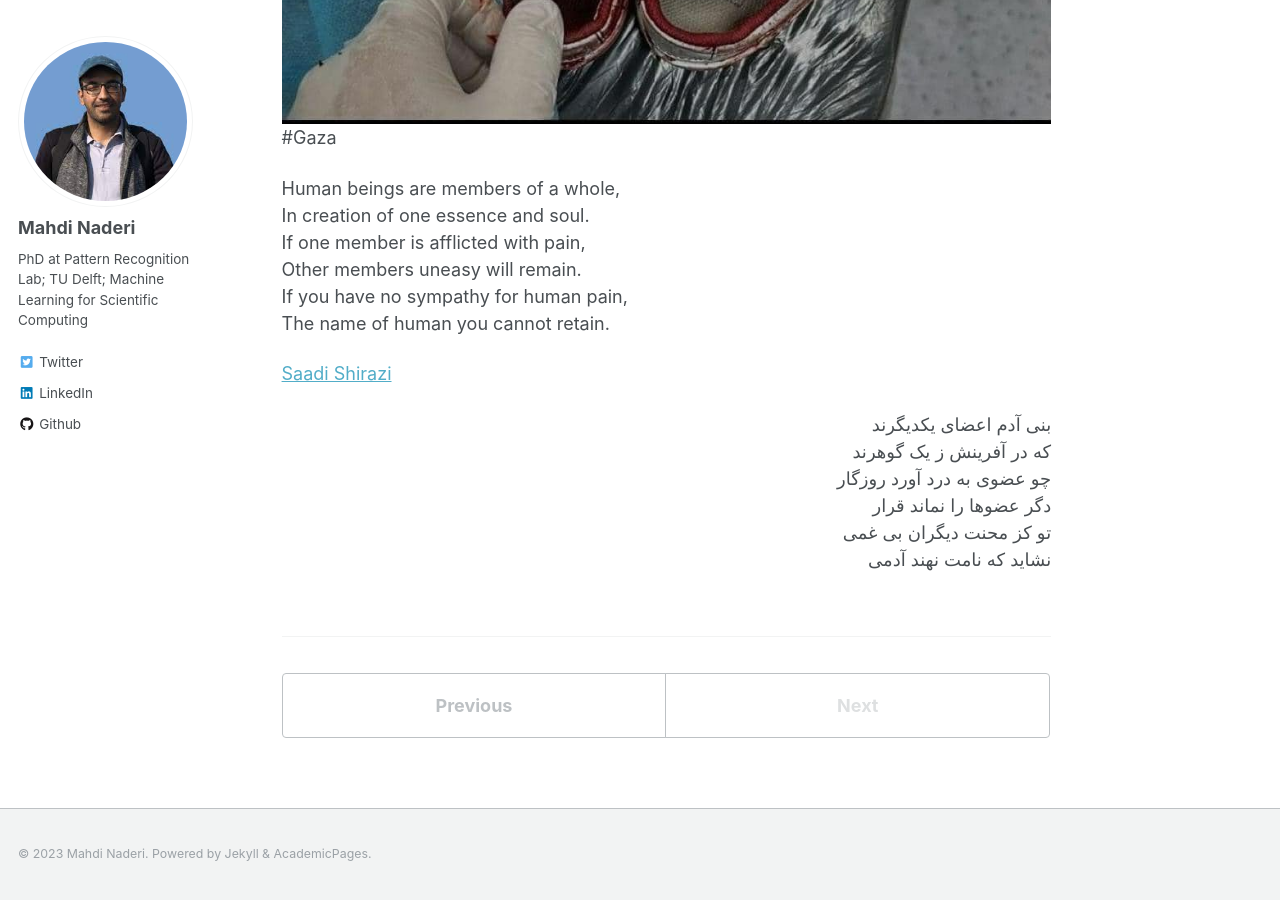
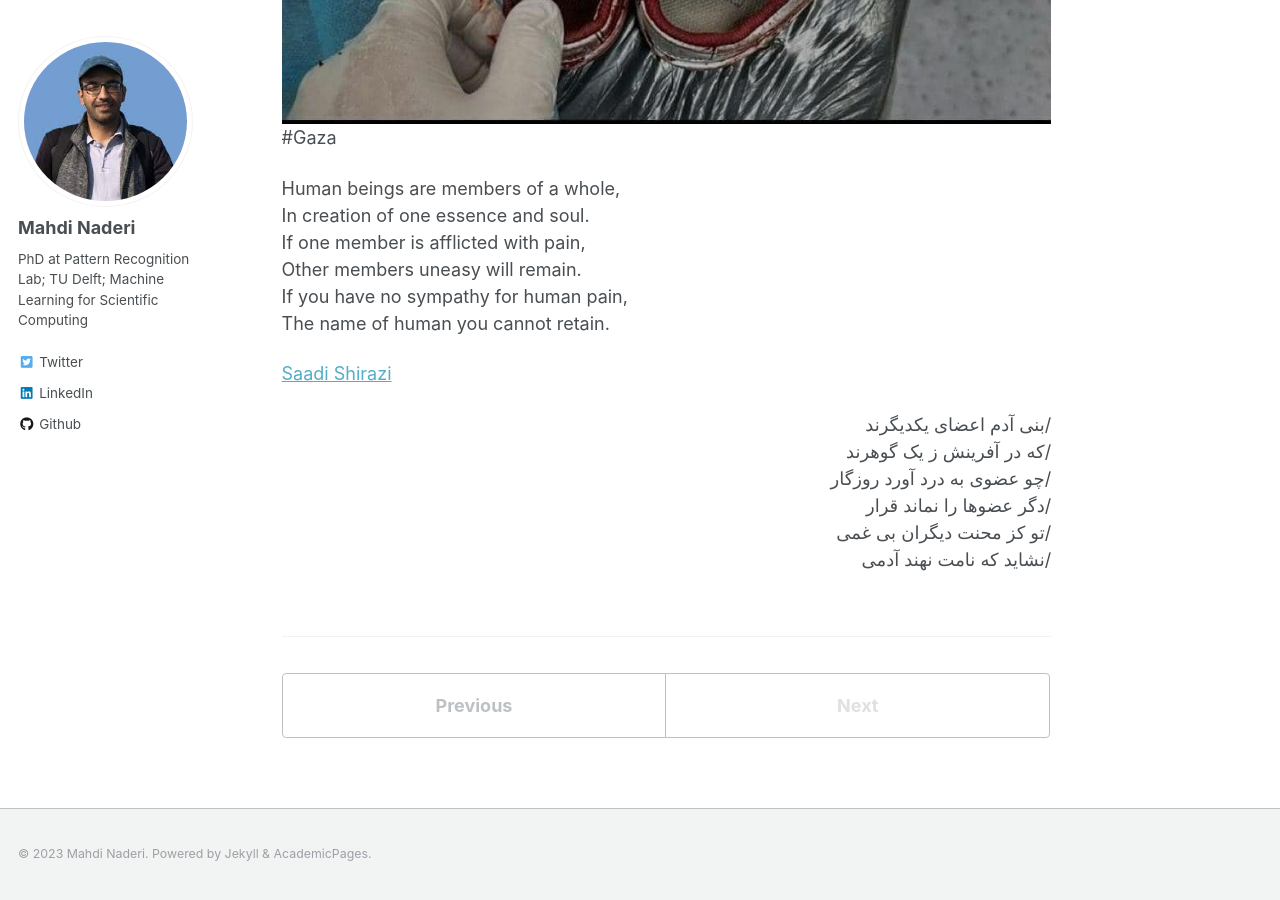
Before and after one commit to mnaderib/mnaderib.github.io, a Jekyll site: the page built from _posts/2023-10-19-blog.md, in a window 1280 px wide and 900 px high, scrolled down 722 px. Built offline with Jekyll 4.4.1, drawn with Linux system fonts in a browser that asks for light colours.

```diff
--- a/_posts/2023-10-19-blog.md
+++ b/_posts/2023-10-19-blog.md
@@ -18,24 +18,24 @@ The name of human you cannot retain.
 [Saadi Shirazi](https://en.wikipedia.org/wiki/Saadi_Shirazi)
 
 <div dir="rtl">
-بنی آدم اعضای یکدیگرند
+/بنی آدم اعضای یکدیگرند
 </div>
 <div dir="rtl">
-که در آفرینش ز یک گوهرند
+/که در آفرینش ز یک گوهرند
 </div>
 
 <div dir="rtl">
-چو عضوی به درد آورد روزگار
+/چو عضوی به درد آورد روزگار
 </div>
 
 <div dir="rtl">
-دگر عضوها را نماند قرار
+/دگر عضوها را نماند قرار
 </div>
 
 <div dir="rtl">
-تو کز محنت دیگران بی غمی
+/تو کز محنت دیگران بی غمی
 </div>
 
 <div dir="rtl">
-نشاید که نامت نهند آدمی
+/نشاید که نامت نهند آدمی
 </div>
```
